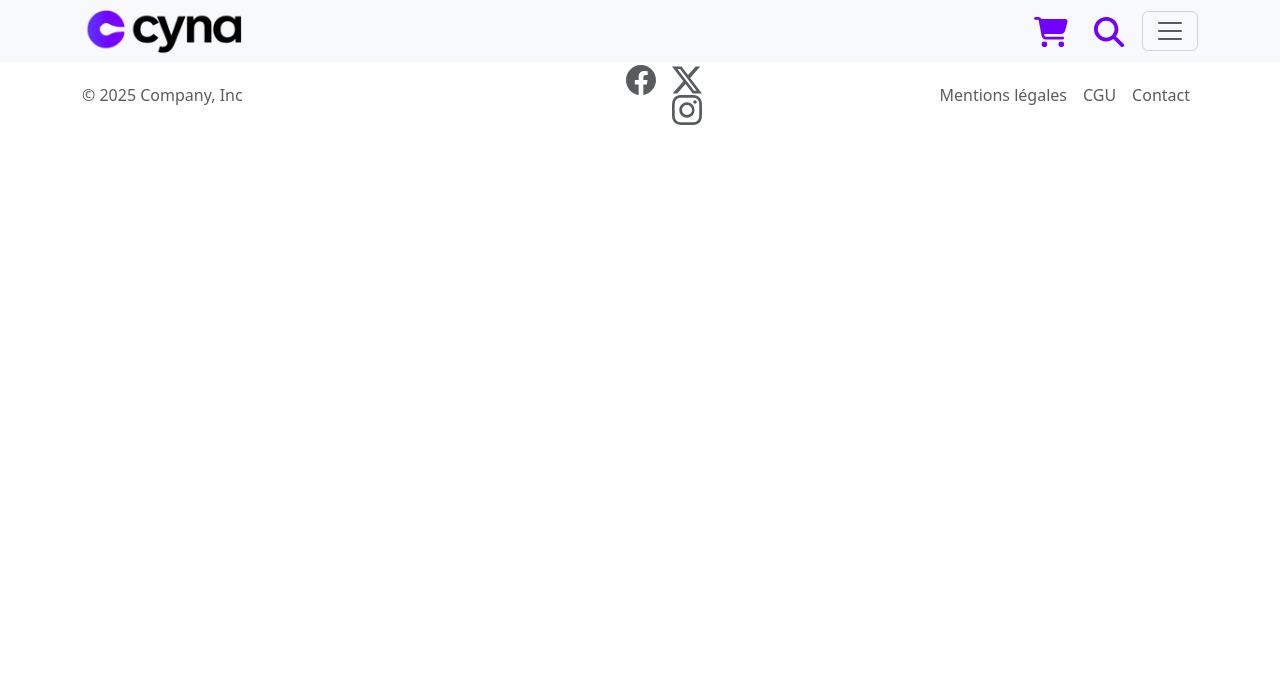
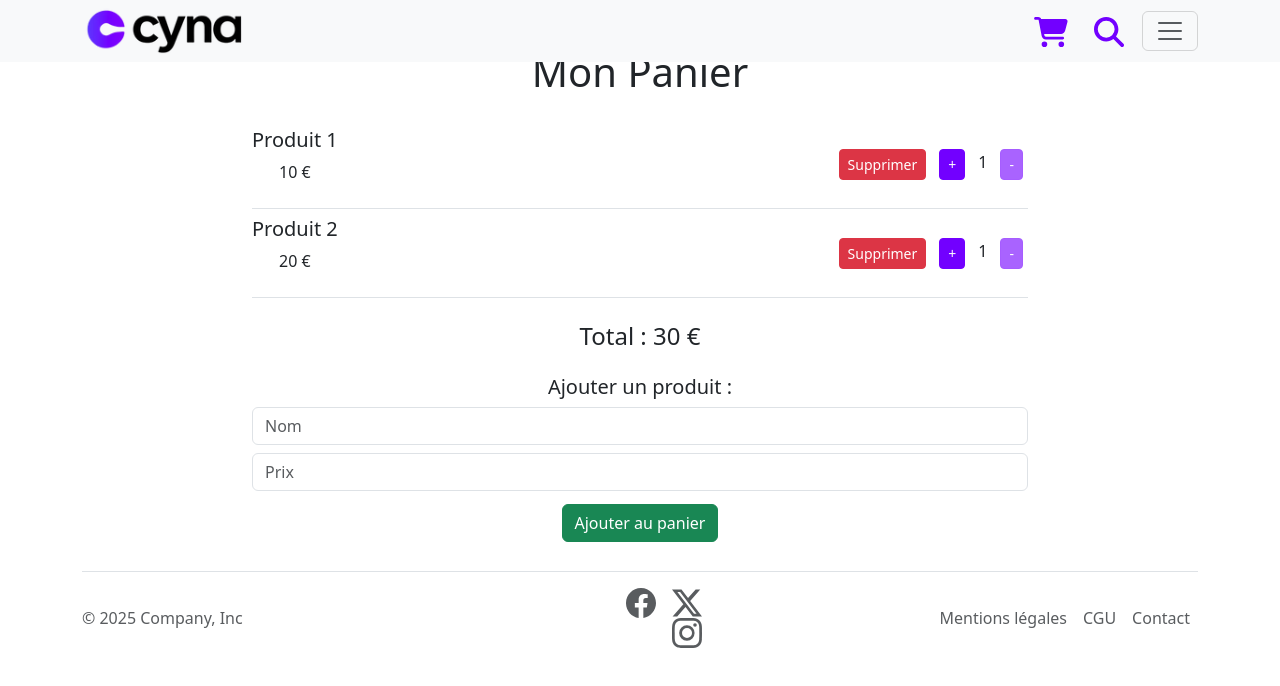
Before and after one commit to mliebaut/JohnCyna, a Vue app in the folder Cyna-Front/: page /panier in a window 1280 px wide. Shown: the top 686 px of the page. Built offline with nearby package versions, Linux system fonts and the light colour scheme.

Commit message:
Rajout page panier

```diff
--- a/Cyna-Front/src/router/index.ts
+++ b/Cyna-Front/src/router/index.ts
@@ -49,7 +49,14 @@ const routes = [
         name:'connexion',
         component: () => import("../views/connexion.vue")
 
+    },
+    {
+        path: '/panier',
+        name: 'Panier',
+        component: () => import("../views/PanierView.vue")
     }
+
+
 
 
 ]
--- /dev/null
+++ b/Cyna-Front/src/views/PanierView.vue
@@ -0,0 +1,72 @@
+<template>
+    <div id="app" class="container mt-5">
+      <h1 class="mb-4">Mon Panier</h1>
+
+
+      <div v-for="(item, index) in cart" :key="index" class="d-flex justify-content-between align-items-center border-bottom py-2">
+        <div>
+          <h5>{{ item.name }}</h5>
+          <p>{{ item.price }} €</p>
+        </div>
+        <div>
+          <button class="btn btn-danger btn-sm me-2" @click="removeFromCart(index)">Supprimer</button>
+          <button class="btn btn-primary btn-sm" @click="item.quantity++">+</button>
+          <span class="mx-2">{{ item.quantity }}</span>
+          <button class="btn btn-primary btn-sm" @click="item.quantity--" :disabled="item.quantity === 1">-</button>
+        </div>
+      </div>
+
+
+      <div class="mt-4">
+        <h4>Total : {{ total }} €</h4>
+      </div>
+
+
+      <div class="mt-4">
+        <h5>Ajouter un produit :</h5>
+        <input type="text" v-model="newProduct.name" placeholder="Nom" class="form-control mb-2">
+        <input type="number" v-model="newProduct.price" placeholder="Prix" class="form-control mb-2">
+        <button class="btn btn-success" @click="addToCart">Ajouter au panier</button>
+      </div>
+    </div>
+  </template>
+
+  <script>
+  export default {
+    name: 'App',
+    data() {
+      return {
+        cart: [
+          { name: 'Produit 1', price: 10, quantity: 1 },
+          { name: 'Produit 2', price: 20, quantity: 1 }
+        ],
+        newProduct: { name: '', price: null }
+      };
+    },
+    computed: {
+      total() {
+        return this.cart.reduce((acc, item) => acc + item.price * item.quantity, 0);
+      }
+    },
+    methods: {
+      addToCart() {
+        if (this.newProduct.name && this.newProduct.price) {
+          this.cart.push({ ...this.newProduct, quantity: 1 });
+          this.newProduct = { name: '', price: null };
+        }
+      },
+      removeFromCart(index) {
+        this.cart.splice(index, 1);
+      }
+    }
+  };
+  </script>
+
+  <style scoped>
+  .container {
+    max-width: 800px;
+  }
+  button {
+    margin: 5px;
+  }
+  </style>
```
